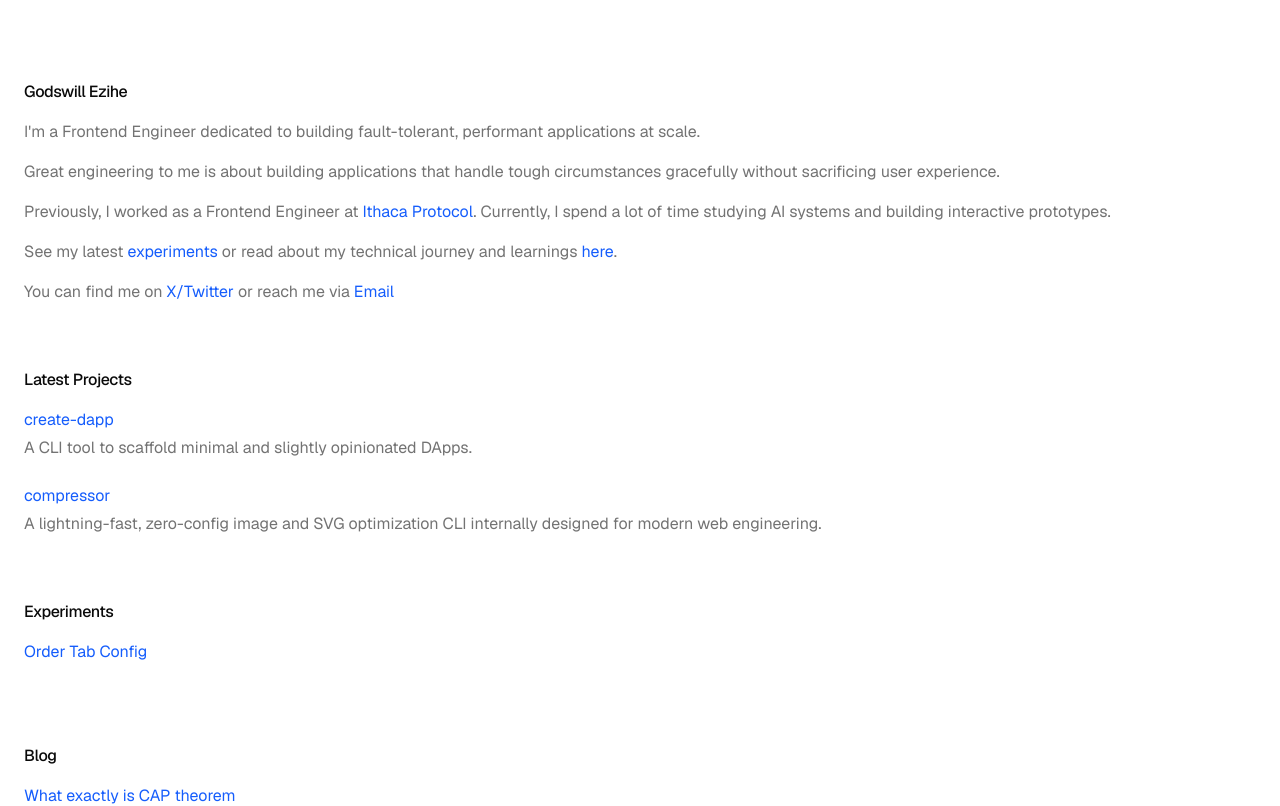
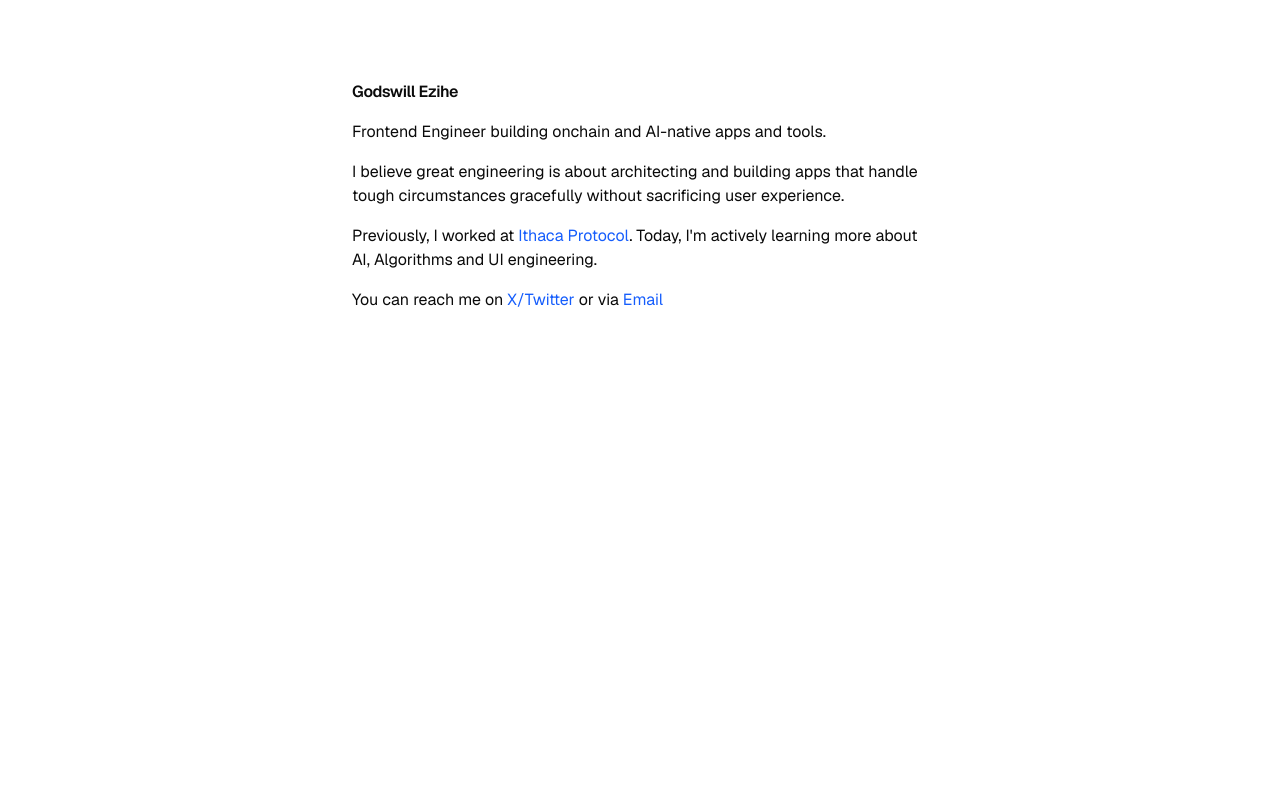
Before and after one commit to gzkdev/portfolio, a Next.js app: page / in a window 1280 px wide. Shown: the top 806 px of the page. Built offline with nearby package versions, Linux system fonts and the light colour scheme.

Commit message:
feat: redesign home page and remove unused home sections

```diff
--- a/src/app/page.tsx
+++ b/src/app/page.tsx
@@ -1,22 +1,46 @@
-import { PROJECTS } from '@/lib/constants';
-import { getBlogPosts, getExperiments } from '@/lib/mdx';
-import { BlogSection } from '@/components/home/blog-section';
-import { ExperimentsSection } from '@/components/home/experiments-section';
-import { IntroSection } from '@/components/home/intro-section';
-import { ProjectsSection } from '@/components/home/projects-section';
+export default async function Page() {
+  return (
+    <main className="mx-auto flex max-w-xl flex-col gap-16">
+      <section className="space-y-4">
+        <h1 className="font-semibold tracking-tight">Godswill Ezihe</h1>
 
-export default async function Home() {
-  const [blogPosts, experiments] = await Promise.all([
-    getBlogPosts(),
-    getExperiments(),
-  ]);
+        <div className="space-y-4">
+          <p>
+            Frontend Engineer building onchain and AI-native apps and tools.
+          </p>
 
-  return (
-    <main className="flex flex-col gap-16">
-      <IntroSection />
-      <ProjectsSection data={PROJECTS} />
-      <ExperimentsSection data={experiments} />
-      <BlogSection data={blogPosts} />
+          <p>
+            I believe great engineering is about architecting and building apps
+            that handle tough circumstances gracefully without sacrificing user
+            experience.
+          </p>
+
+          <p>
+            Previously, I worked at{' '}
+            <a
+              href="http://x.com/IthacaProtocol"
+              target="_blank"
+              rel="noopener noreferrer"
+            >
+              Ithaca Protocol
+            </a>
+            . Today, I'm actively learning more about AI, Algorithms and UI
+            engineering.
+          </p>
+
+          <p>
+            You can reach me on{' '}
+            <a
+              href="http://x.com/ezihegodswill"
+              target="_blank"
+              rel="noopener noreferrer"
+            >
+              X/Twitter
+            </a>{' '}
+            or via <a href="mailto:ezihegodswill01@gmail.com">Email</a>
+          </p>
+        </div>
+      </section>
     </main>
   );
 }
--- a/src/components/home/blog-section.tsx
+++ /dev/null
@@ -1,25 +0,0 @@
-import Link from 'next/link';
-import { BlogPostItem } from '@/lib/types';
-
-type BlogSectionProps = {
-  data: BlogPostItem[];
-};
-
-export function BlogSection({ data }: BlogSectionProps) {
-  return (
-    <section className="flex min-h-[25vh] flex-col gap-4">
-      <h2 className="font-medium tracking-tight">Blog</h2>
-      <div className="flex flex-col gap-4">
-        {data.map((post) => (
-          <Link
-            key={post.slug}
-            href={`/blog/${post.slug}`}
-            className="flex items-center justify-between"
-          >
-            <h3>{post.title}</h3>
-          </Link>
-        ))}
-      </div>
-    </section>
-  );
-}
--- a/src/components/home/experiments-section.tsx
+++ /dev/null
@@ -1,21 +0,0 @@
-import Link from 'next/link';
-import { ExperimentItem } from '@/lib/types';
-
-type ExperimentsSectionProps = {
-  data: ExperimentItem[];
-};
-
-export function ExperimentsSection({ data }: ExperimentsSectionProps) {
-  return (
-    <section className="flex min-h-[10vh] flex-col gap-4">
-      <h2 className="font-medium tracking-tight">Experiments</h2>
-      <div className="flex flex-col gap-2">
-        {data.map((experiment) => (
-          <Link key={experiment.slug} href={experiment.url}>
-            {experiment.name}
-          </Link>
-        ))}
-      </div>
-    </section>
-  );
-}
--- a/src/components/home/intro-section.tsx
+++ /dev/null
@@ -1,54 +0,0 @@
-import Link from 'next/link';
-
-export function IntroSection() {
-  return (
-    <section className="space-y-4">
-      <header>
-        <h1 className="font-medium tracking-tight">Godswill Ezihe</h1>
-      </header>
-
-      <div className="text-muted-foreground space-y-4">
-        <p>
-          I'm a Frontend Engineer dedicated to building fault-tolerant,
-          performant applications at scale.
-        </p>
-
-        <p>
-          Great engineering to me is about building applications that handle
-          tough circumstances gracefully without sacrificing user experience.
-        </p>
-
-        <p>
-          Previously, I worked as a Frontend Engineer at{' '}
-          <a
-            href="http://x.com/IthacaProtocol"
-            target="_blank"
-            rel="noopener noreferrer"
-          >
-            Ithaca Protocol
-          </a>
-          . Currently, I spend a lot of time studying AI systems and building
-          interactive prototypes.
-        </p>
-
-        <p>
-          See my latest <Link href="/experiments">experiments</Link> or read
-          about my technical journey and learnings{' '}
-          <Link href="/blog">here</Link>.
-        </p>
-
-        <p>
-          You can find me on{' '}
-          <a
-            href="http://x.com/ezihegodswill"
-            target="_blank"
-            rel="noopener noreferrer"
-          >
-            X/Twitter
-          </a>{' '}
-          or reach me via <a href="mailto:ezihegodswill01@gmail.com">Email</a>
-        </p>
-      </div>
-    </section>
-  );
-}
--- a/src/components/home/projects-section.tsx
+++ /dev/null
@@ -1,32 +0,0 @@
-import Link from 'next/link';
-import { ProjectItem } from '@/lib/types';
-
-type LatestProjectsSectionProps = {
-  data: ProjectItem[];
-};
-
-export function ProjectsSection({ data }: LatestProjectsSectionProps) {
-  return (
-    <section className="flex min-h-[20vh] flex-col gap-4">
-      <h2 className="font-medium tracking-tight">Latest Projects</h2>
-      <div className="flex flex-col gap-6">
-        {data.map((project) => (
-          <Link
-            key={project.name}
-            href={project.url}
-            target="_blank"
-            rel="noopener noreferrer"
-            className="flex flex-col gap-1"
-          >
-            <div className="flex items-center justify-between">
-              <h3>{project.title}</h3>
-            </div>
-            <p className="text-muted-foreground line-clamp-2">
-              {project.description}
-            </p>
-          </Link>
-        ))}
-      </div>
-    </section>
-  );
-}
--- a/src/components/page-header.tsx
+++ /dev/null
@@ -1,40 +0,0 @@
-import Link from 'next/link';
-import { ChevronLeft } from 'lucide-react';
-
-type PageHeaderProps = {
-  title: string;
-  date: string;
-  backHref?: string;
-  backLabel?: string;
-};
-
-export function PageHeader({
-  title,
-  date,
-  backHref = '/',
-  backLabel = 'Back',
-}: PageHeaderProps) {
-  const formattedDate = new Date(date).toLocaleDateString('en-US', {
-    month: 'long',
-    day: 'numeric',
-    year: 'numeric',
-  });
-
-  return (
-    <div className="flex flex-col gap-4">
-      <Link href={backHref} className="-ml-2 inline-flex items-center gap-0.5">
-        <ChevronLeft className="h-4 w-4" /> {backLabel}
-      </Link>
-      <div className="flex flex-col gap-1">
-        <h1 className="text-2xl font-semibold tracking-tight text-pretty">
-          {title}
-        </h1>
-        <div className="text-muted-foreground text-sm">
-          <time dateTime={date} className="font-mono">
-            {formattedDate}
-          </time>
-        </div>
-      </div>
-    </div>
-  );
-}
```
